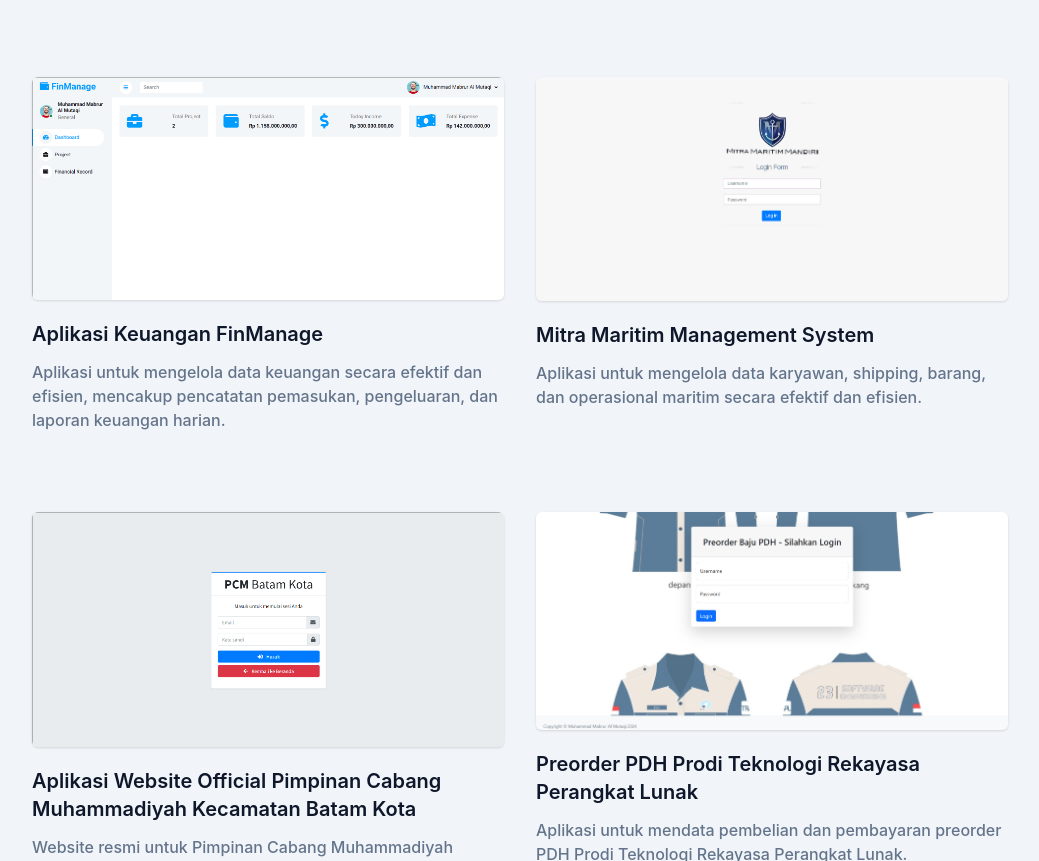
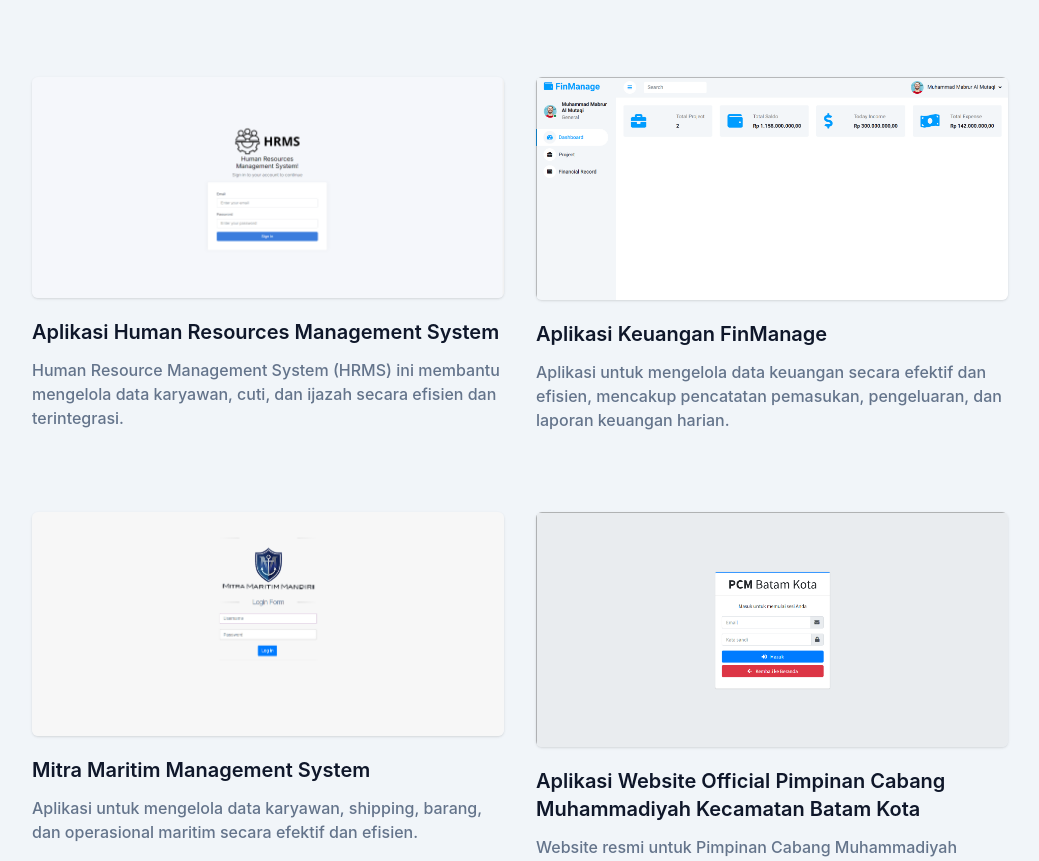
Before and after one commit to Mabrural/portfolio-tailwind, a website: page index.html in a window 1280 px wide. Shown: the part 1523-2384 px from the top of the page, without its empty margins (120-1159 px from the left). Drawn offline with Linux system fonts and the light colour scheme.

Commit message:
pembaruan portofolio dengan menambahkan HRMS

```diff
--- a/index.html
+++ b/index.html
@@ -133,6 +133,14 @@
             </div>
 
             <div class="w-full px-4 flex flex-wrap justify-center xl:w-10/12 xl:mx-auto">
+
+                <div class="mb-12 p-4 md:w-1/2">
+                    <div class="rounded-md shadow overflow-hidden">
+                        <img src="dist/img/portfolio/hrmsy.png" alt="FinManage" width="w-full">
+                    </div>
+                    <h3 class="font-semibold text-xl text-dark mt-5 mb-3">Aplikasi Human Resources Management System</h3>
+                    <p class="font-medium text-base text-secondary">Human Resource Management System (HRMS) ini membantu mengelola data karyawan, cuti, dan ijazah secara efisien dan terintegrasi.</p>
+                </div>
 
                 <div class="mb-12 p-4 md:w-1/2">
                     <div class="rounded-md shadow overflow-hidden">
```
Also changed, not shown: dist/img/portfolio/hrms.png (added), dist/img/portfolio/hrmsy.png (added).
